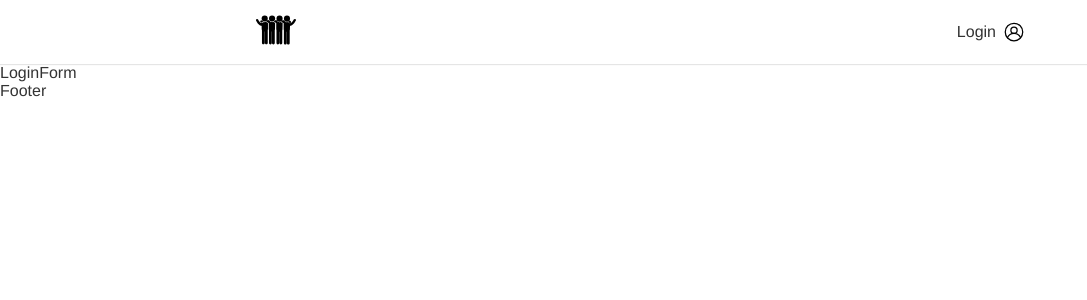
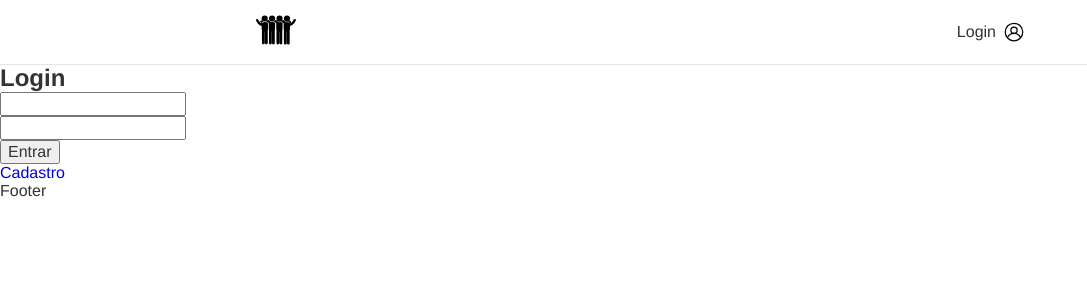
Before and after one commit to GabriellDev0/friends-gram, a React (Create React App) app: page /login in a window 1280 px wide. Shown: the top 300 px of the page, without its empty margins (0-1087 px from the left). Built offline with nearby package versions, Linux system fonts and the light colour scheme; no server answers.

Commit message:
Adicionado Login form ao firebase

```diff
--- a/src/App.js
+++ b/src/App.js
@@ -13,7 +13,7 @@
         <Header />
         <Routes>
           <Route path="/" element={<Home />} />
-          <Route path="/login" element={<Login />} />
+          <Route path="/login/*" element={<Login />} />
         </Routes>
         <Footer />
       </BrowserRouter>
--- a/src/Firebase/Config.js
+++ b/src/Firebase/Config.js
@@ -16,6 +16,4 @@
 const db = getFirestore(app)
 const storage = getStorage(app)
 
-console.log(app)
-
 export {app, auth, db, storage};
--- /dev/null
+++ b/src/Views/Login/Components/LoginCreate.js
@@ -0,0 +1,9 @@
+import React from 'react'
+
+const LoginCreate = () => {
+  return (
+    <div>Login Criar</div>
+  )
+}
+
+export default LoginCreate
--- a/src/Views/Login/Components/LoginForm.js
+++ b/src/Views/Login/Components/LoginForm.js
@@ -1,9 +1,46 @@
-import React from 'react'
+import React, { useState } from 'react';
+import { Link } from 'react-router-dom';
 
+import { auth } from '../../../Firebase/Config';
+import { signInWithEmailAndPassword } from 'firebase/auth';
 const LoginForm = () => {
+  const [email, setEmail] = useState('');
+  const [password, setPassword] = useState('');
+
+  function handleLogin(event) {
+    event.preventDefault();
+    signInWithEmailAndPassword(auth, email, password)
+      .then((userCredential) => {
+        const user = userCredential.user;
+        console.log(user);
+      })
+      .catch((error) => {
+        const errorCode = error.code;
+        const errorMessage = error.message;
+        console.log(errorCode);
+        console.log(errorMessage);
+      });
+  }
+
   return (
-    <div>LoginForm</div>
-  )
-}
+    <section>
+      <h1>Login</h1>
+      <form onSubmit={handleLogin}>
+        <input
+          type="text"
+          value={email}
+          onChange={({ target }) => setEmail(target.value)}
+        />
+        <input
+          type="text"
+          value={password}
+          onChange={({ target }) => setPassword(target.value)}
+        />
+        <button>Entrar</button>
+      </form>
+      <Link to="/login/criar">Cadastro</Link>
+    </section>
+  );
+};
 
-export default LoginForm
+export default LoginForm;
--- /dev/null
+++ b/src/Views/Login/Components/LoginPasswordLost.js
@@ -0,0 +1,9 @@
+import React from 'react'
+
+const LoginPasswordLost = () => {
+  return (
+    <div>LoginPasswordLost</div>
+  )
+}
+
+export default LoginPasswordLost
--- /dev/null
+++ b/src/Views/Login/Components/LoginPasswordReset.js
@@ -0,0 +1,9 @@
+import React from 'react'
+
+const LoginPasswordReset = () => {
+  return (
+    <div>LoginPasswordReset</div>
+  )
+}
+
+export default LoginPasswordReset
--- a/src/Views/Login/Login.js
+++ b/src/Views/Login/Login.js
@@ -1,12 +1,18 @@
 import React from 'react'
 import { Route, Routes } from 'react-router-dom'
 import LoginForm from './Components/LoginForm'
+import LoginCreate from './Components/LoginCreate'
+import LoginPasswordLost from './Components/LoginPasswordLost'
+import LoginPasswordReset from './Components/LoginPasswordReset'
 
 const Login = () => {
   return (
     <div>
       <Routes>
           <Route path="/" element={<LoginForm/>}/>
+          <Route path="criar" element={<LoginCreate/>}/>
+          <Route path="perdeu" element={<LoginPasswordLost/>}/>
+          <Route path="resetar" element={<LoginPasswordReset/>}/>
       </Routes>
     </div>
   )
```
